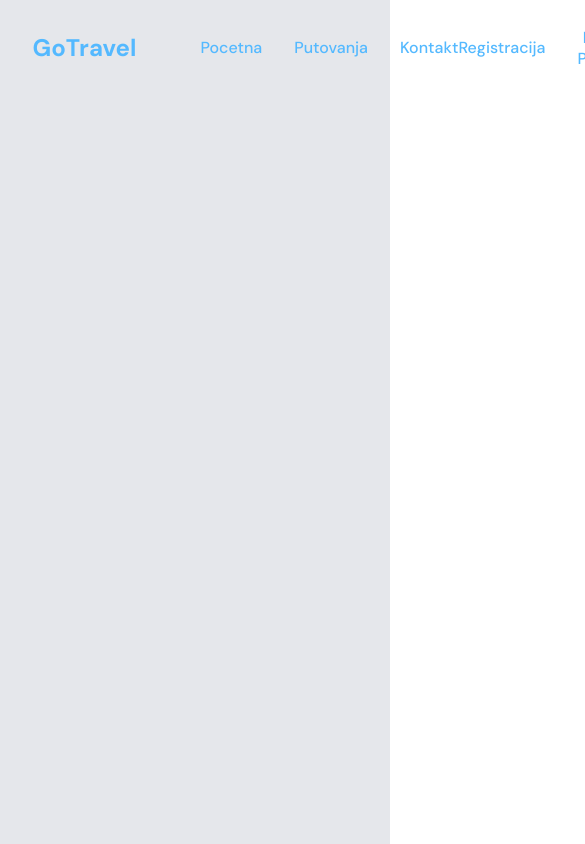
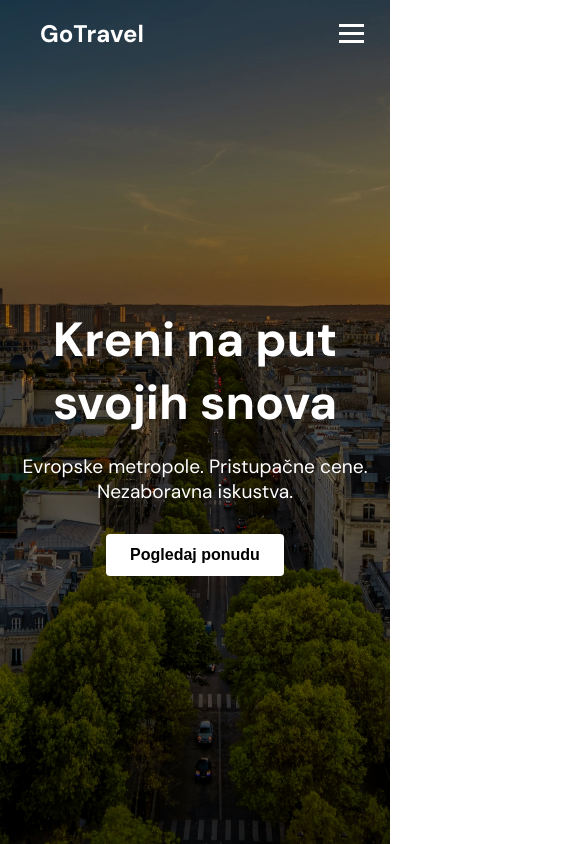
Before and after one commit to elab-development/klijentske-veb-tehnologije-2024-2023-0443-turisticka-agencija, a React (Create React App) app: page / in a window 390 px wide. Shown: the top 844 px of the page, 585 px wide, since content can reach past the window. Built offline with nearby package versions, Linux system fonts and the light colour scheme.

Commit message:
Dodavanje burger menija i kreiranje hero sekcije

```diff
--- a/src/App.tsx
+++ b/src/App.tsx
@@ -2,13 +2,14 @@ import React from 'react';
 import logo from './logo.svg';
 import './App.css';
 import NavBar from './components/NavBar';
-import Pocetna from './components/Pocetna';
+import Hero from './components/Hero';
 
 function App() {
   return (
     <div className="App">
       <NavBar/>
-      <Pocetna/>
+      <Hero/>
+
     </div>
   );
 }
--- /dev/null
+++ b/src/components/Hero.tsx
@@ -0,0 +1,27 @@
+import React from 'react'
+import '../css/hero.css';
+
+function Hero() {
+  return (
+    <section className="hero">
+      <div className="hero-overlay">
+        <div className="hero-content">
+          <h1>Kreni na put svojih snova</h1>
+          <p>Evropske metropole. Pristupačne cene. Nezaboravna iskustva.</p>
+          <button className="hero-button">Pogledaj ponudu</button>
+        </div>
+      </div>
+    </section>
+  )
+}
+
+export default Hero
+
+
+/*
+    proveriti ovde html i css
+    da li je navbar kad je fiksiran na ovoj strani normalan zbog velicine slike i paddinga
+    teksta ili je tako namesteno u css-u
+    pokusati dodavanje kada se skroluje da se pojavi pozadina u navbaru
+    burger
+*/
--- a/src/components/NavBar.tsx
+++ b/src/components/NavBar.tsx
@@ -1,30 +1,49 @@
-import React from 'react'
+import React, { use, useEffect, useState } from 'react';
 import "../css/navbar.css";
-import "../App"
-import Putovanja from "../pages/Putovanja"
 
 function NavBar() {
+  const [scrolled, setScrolled] = useState(false);
+  const [menuOpen, setMenuOpen] = useState(false);
+
+  useEffect(() => {
+    const handleScroll = () => {
+      setScrolled(window.scrollY > 10);
+    };
+
+    window.addEventListener("scroll", handleScroll);
+    return () => window.removeEventListener("scroll", handleScroll);
+  }, []);
+
+  const toggleMenu = () => {
+    setMenuOpen((prev) => !prev);
+  };
+
   return (
-    <nav>
-      <div className='NavContainer'>
+      <div className={`NavContainer ${scrolled ? 'nav-scrolled' : ''}`}>
         <div className='NavBar'>
+
           <div className='left-part'>
             <p className='Logo'>GoTravel</p>
-            <div className='right-part'>
-              <div className='links'>
-                <a href='#'>Pocetna</a>
-                <a href='#'>Putovanja</a>
-                <a href='#'>Kontakt</a>
-              </div>
-              <div className='sign-in'>
-                <a href='#'>Registracija</a>
-                <a href='#'>Moj Profil</a>
-              </div>
+          </div>
+
+          <button className='burger' onClick={toggleMenu}>
+              <span className='line'></span>
+              <span className='line'></span>
+              <span className='line'></span>
+            </button>
+
+          <div className={`right-part ${menuOpen ? 'show' : ''}`}>
+            <div className='links'>
+              <a href='#'>Početna</a>
+              <a href='#'>Putovanja</a>
+              <a href='#'>Kontakt</a>
+              <a href='#'>Moj Profil</a>
+              <a href='#'>Registracija</a>
             </div>
           </div>
+
         </div>
       </div>
-    </nav>
   )
 }
 
--- a/src/components/Pocetna.tsx
+++ /dev/null
@@ -1,11 +0,0 @@
-import React from 'react'
-
-function Pocetna() {
-  return (
-    <div>
-
-    </div>
-  )
-}
-
-export default Pocetna
--- /dev/null
+++ b/src/css/hero.css
@@ -0,0 +1,59 @@
+.hero {
+  position: relative;
+  width: 100%;
+  height: 100vh;
+  background-image: url("../slike/Hero.jpg");
+  background-size: cover;
+  background-position: center;
+  display: flex;
+  align-items: center;
+  justify-content: center;
+}
+
+.hero-overlay {
+  background-color: rgba(0, 0, 0, 0.4);
+  width: 100%;
+  height: 100%;
+  display: flex;
+  align-items: center;
+  justify-content: center;
+}
+
+.hero-content {
+  text-align: center;
+  color: white;
+  max-width: 800px;
+  padding: 0 20px;
+}
+
+.hero-content h1 {
+  font-size: 3rem;
+  margin-bottom: 20px;
+}
+
+.hero-content p {
+  font-size: 1.2rem;
+  margin-bottom: 30px;
+}
+
+.hero-button {
+  background-color: #fff;
+  color: #000;
+  padding: 12px 24px;
+  font-size: 1rem;
+  border: none;
+  text-decoration: none;
+  font-weight: bold;
+  border-radius: 4px;
+  transition: background-color 0.3s ease;
+}
+
+.hero-button:hover {
+  background-color: #54B9FF;
+}
+
+
+/*
+#54B9FF
+#e6b800
+*/
--- a/src/css/navbar.css
+++ b/src/css/navbar.css
@@ -1,5 +1,6 @@
 .NavContainer{
   display: flex;
+  position: fixed;
   top: 0;
   z-index: 30;
   padding-top: 8px;
@@ -7,22 +8,30 @@
   justify-content: space-between;
   align-items: center;
   width: 100%;
+  height: 50px;
+  transition: background-color 1.2 ease-in-out, box-shadow 0.6 ease-in-out;
+  background-color: rgba(0, 0, 0, 0);
+}
+
+.NavContainer.nav-scrolled{
+  background-color: #a5a7aa;
+  box-shadow: 0 2px 10px rgba(0, 0, 0, 0.15);
 }
 
 .NavBar{
   display: flex;
   justify-content: space-between;
   align-items: center;
-  margin-left: auto;
-  margin-right: auto;
-  width: 83.3%;
+  width: 100%;
+  max-width: 1200px;
+  margin: 0 auto;
+  padding: 0 40px;
 }
 
 .left-part{
   display: flex;
   justify-content: space-between;
   align-items: center;
-  width: 100%;
   gap: 64px;
 }
 
@@ -30,38 +39,81 @@
   display: flex;
   justify-content: space-between;
   align-items: center;
-  width: 100%;
 }
 
 .links{
   display: flex;
-  gap: 32px;
+  gap: 20px;
   justify-content: space-between;
   align-items: center;
   font-size: 16px;
   line-height: 20px;
 }
 
-.sign-in{
-  display: flex;
-  justify-content: space-between;
-  align-items: center;
-  gap: 32px;
-}
-
 .Logo{
-  color: #54B9FF;
+  color: #ffffff;
   font-size: 24px;
   font-weight: bold;
 }
 
 a{
-  color: #54B9FF;
+  color: #ffffff;
   text-decoration: none;
   font-weight: 500;
   transition: color 0.3s ease;
 }
 
 a:hover{
-  color: #ffffff;
+  color: #54B9FF;
 }
+
+.burger{
+  display: none;
+  flex-direction: column;
+  gap: 5px;
+  background: none;
+  border: none;
+  cursor: pointer;
+  z-index: 101;
+}
+
+.burger .line{
+  width: 25px;
+  height: 3px;
+  background-color: white;
+  transition: all 0.3 ease;
+}
+
+@media (max-width: 768px) {
+  .burger{
+    display: flex;
+    position: absolute;
+    right: 20px;
+  }
+
+  .right-part{
+    display: none;
+  }
+
+  .right-part.show{
+    display: flex;
+    flex-direction: column;
+    position: fixed;
+    top: 0;
+    left: 0;
+    width: 100vw;
+    height: 100vh;
+    background-color: #a5a7aa;
+    justify-content: center;
+    align-items: center;
+    gap: 30px;
+    z-index: 100;
+  }
+
+  .links{
+    flex-direction: column;
+    gap: 20px;
+    font-size: 20px;
+  }
+
+}
```
Also changed, not shown: src/slike/Hero.jpg (added).
